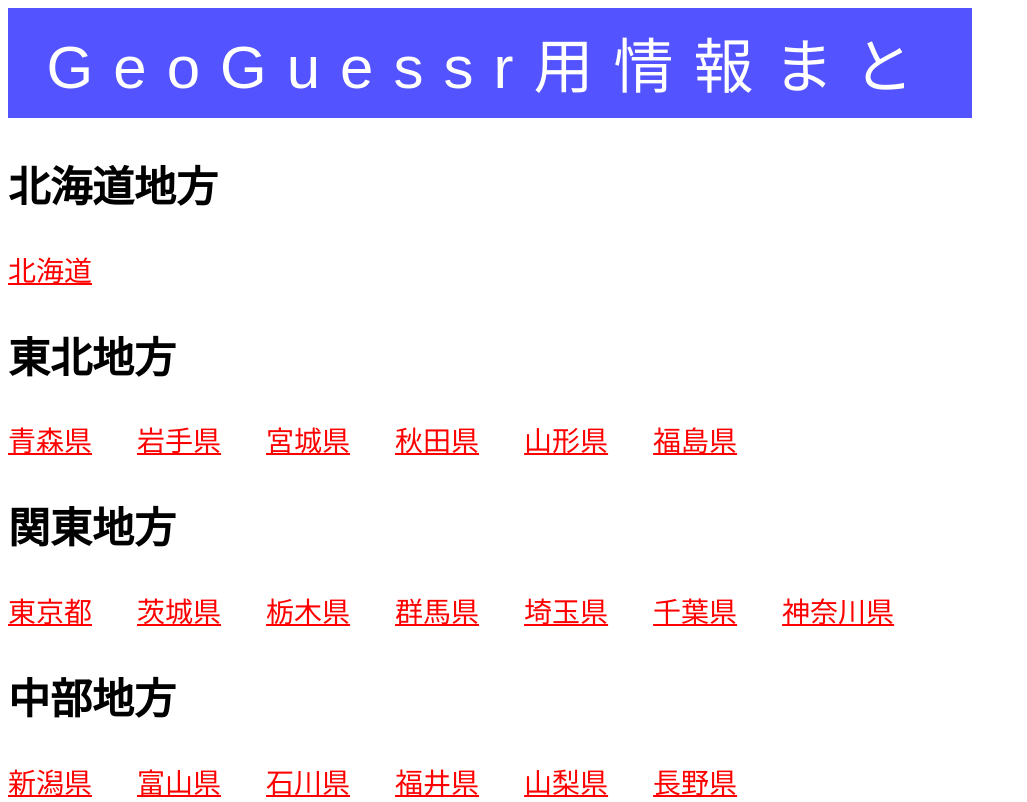
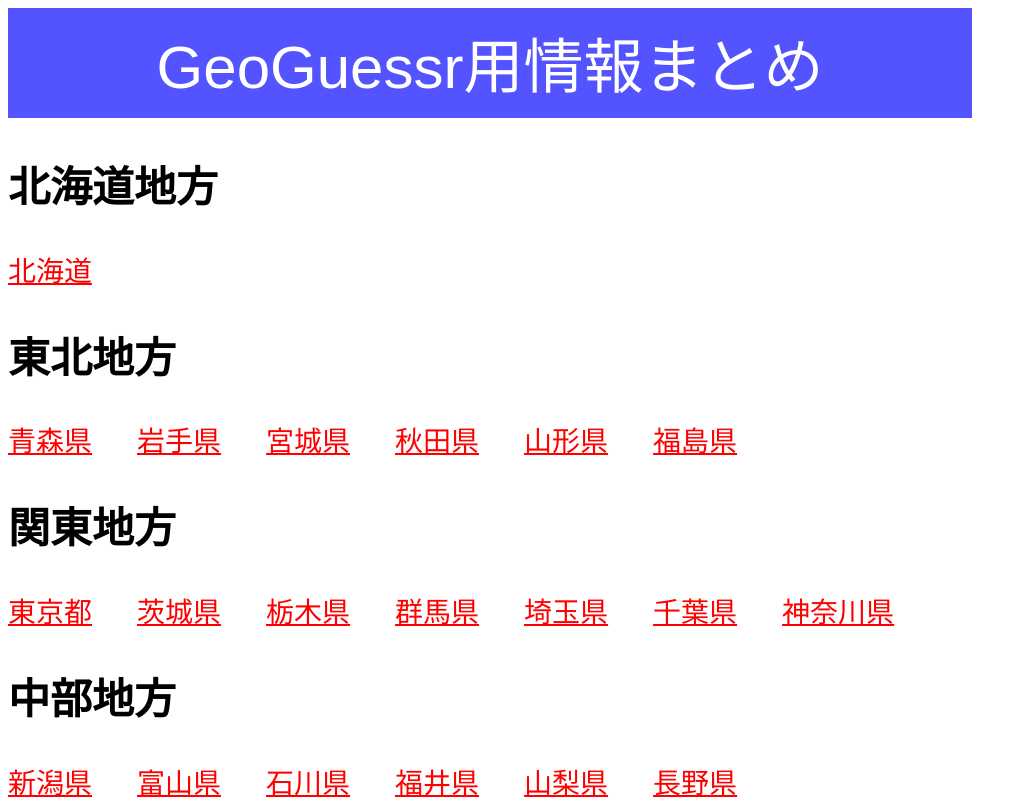
Before and after one commit to haruto356/Prefectures, a plain HTML site: page index.html in a window 1280 px wide. Shown: the top 802 px of the page, without its empty margins (0-1027 px from the left). Drawn offline with Linux system fonts and the light colour scheme.

Commit message:
main.css を更新

```diff
--- a/prefectures/main.css
+++ b/prefectures/main.css
@@ -11,7 +11,6 @@ body {
     padding-top: 10px;
     text-align: center;
     font-size: 60px;
-    letter-spacing: 20px;
 
 }
 
```
